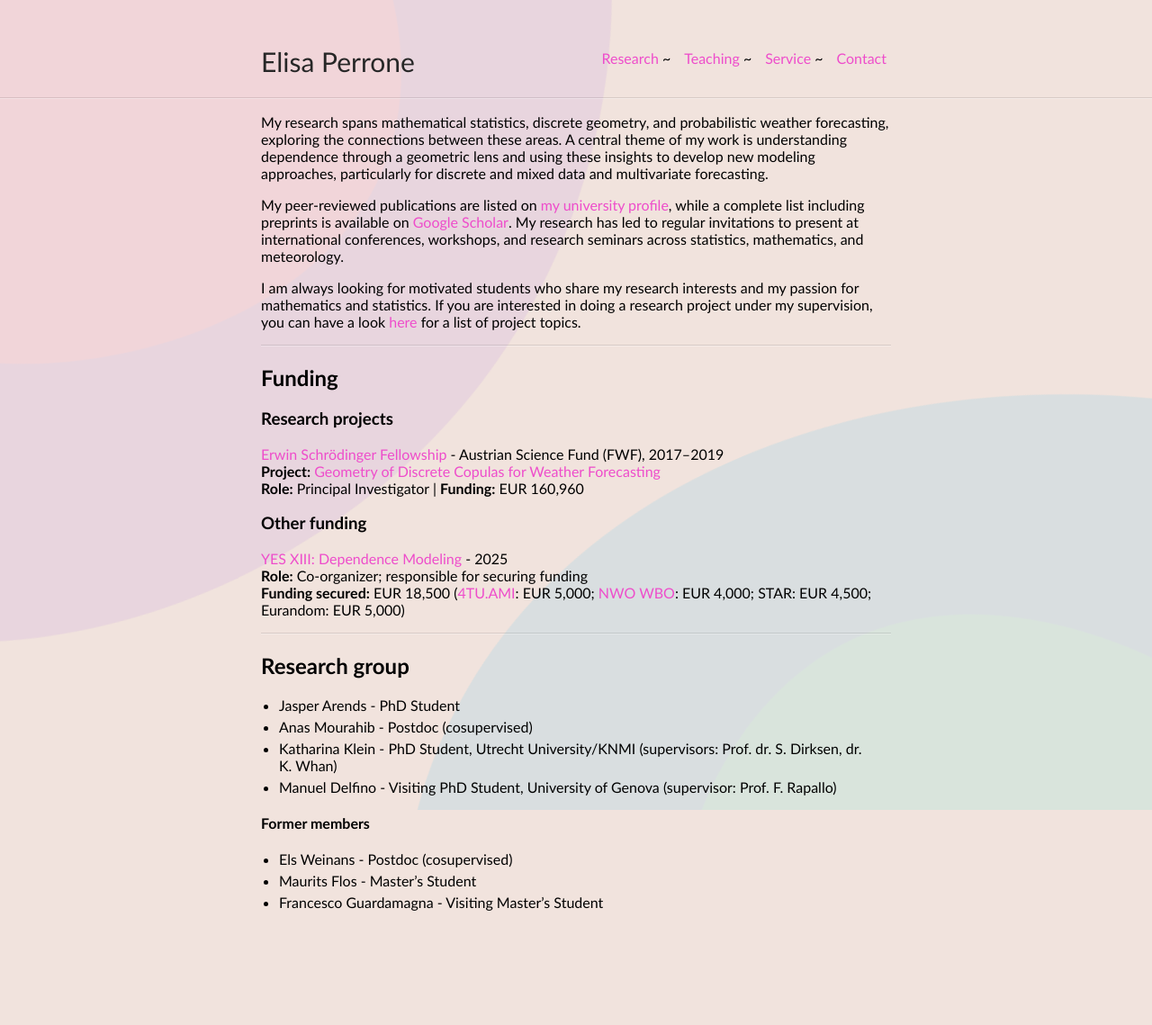
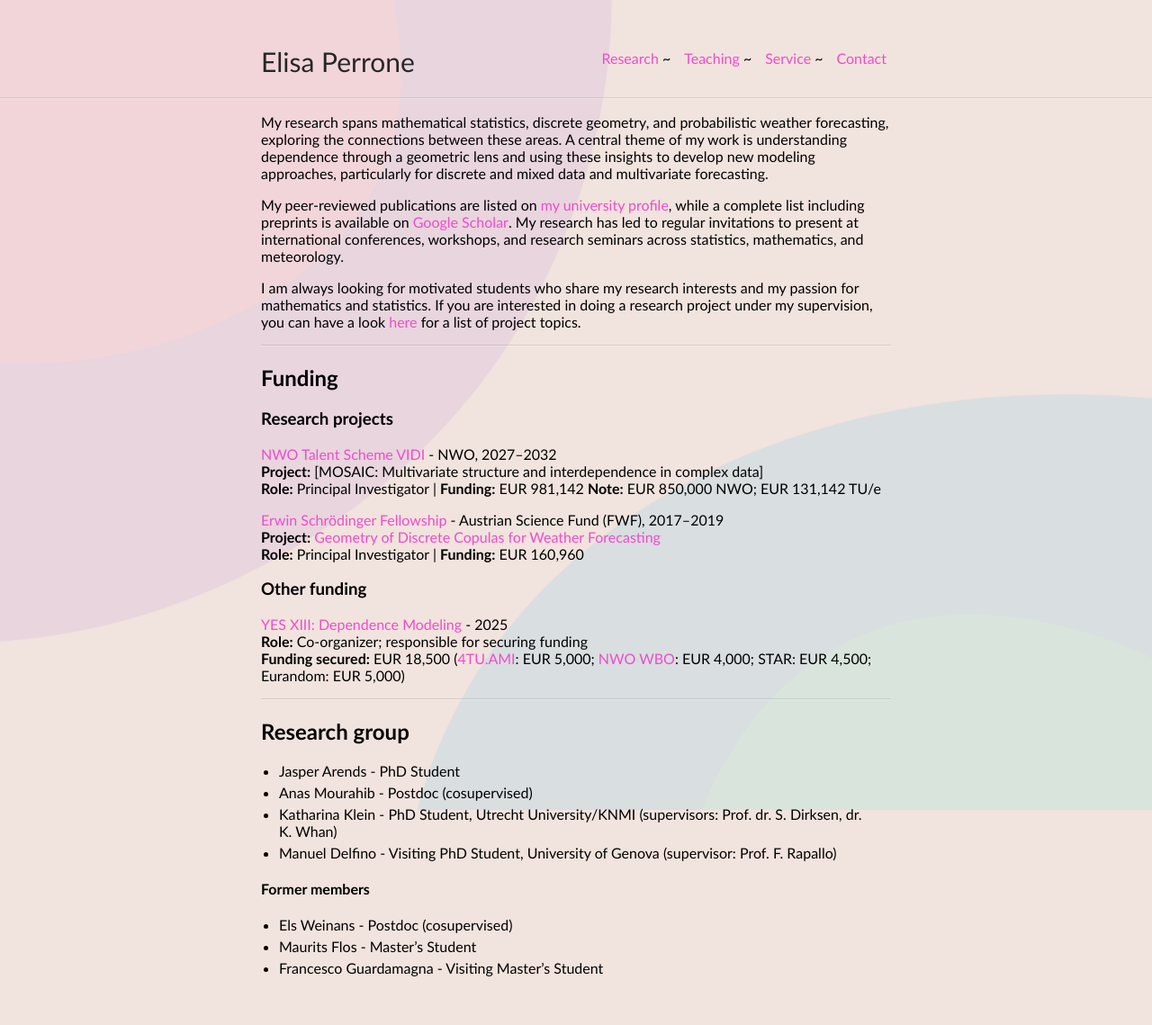
Before and after one commit to elisaperrone/elisaperrone.github.io, a Jekyll site: the page built from research.md, in a window 1280 px wide. Shown: the whole page at 90% size. Built offline with Jekyll 4.4.1, drawn with Linux system fonts in a browser that asks for light colours; before the commit the page ends 1066 px from its top, so only the background shows below that.

Commit message:
update research and teaching

```diff
--- a/research.md
+++ b/research.md
@@ -16,6 +16,12 @@ I am always looking for motivated students who share my research interests and m
 ## Funding
 
 ### Research projects
+
+**[NWO Talent Scheme VIDI](https://www.nwo.nl/en/news/109-vidi-grants-awarded-to-talented-researchers)** - NWO, 2027–2032
+**Project:** [MOSAIC: Multivariate structure and interdependence in complex data]
+**Role:** Principal Investigator | **Funding:** EUR 981,142
+**Note:** EUR 850,000 NWO; EUR 131,142 TU/e
+
 
 **[Erwin Schrödinger Fellowship](https://www.fwf.ac.at/en/funding/portfolio/careers/erwin-schroedinger)** - Austrian Science Fund (FWF), 2017–2019
 **Project:** [Geometry of Discrete Copulas for Weather Forecasting](https://www.fwf.ac.at/en/research-radar/10.55776/J3968)
```
Also changed, not shown: teaching.md (+1 -1 lines).
